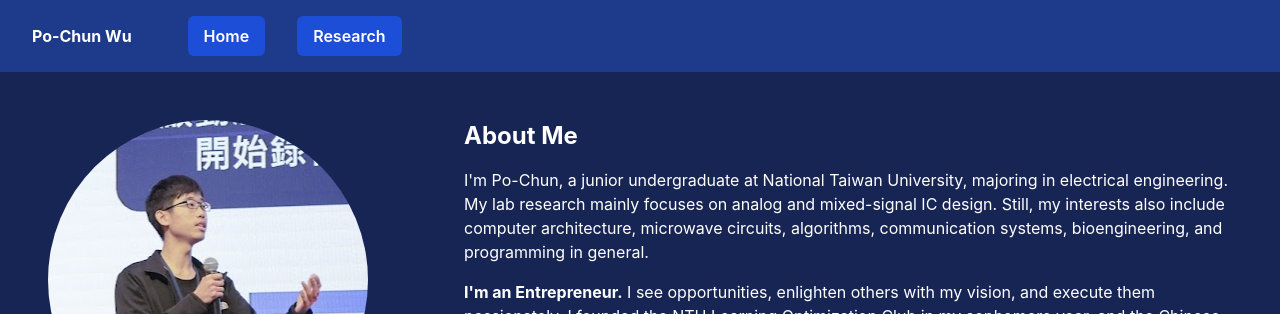
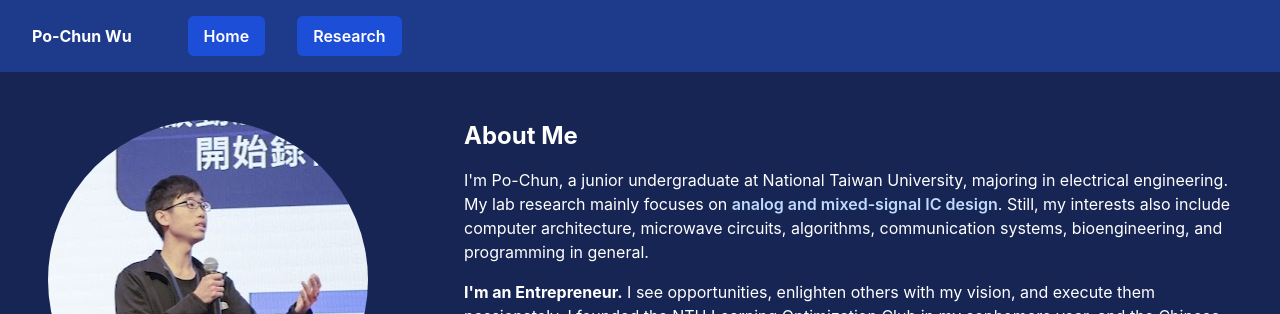
Before and after one commit to pcwu2022/pcwu2022.github.io, a React (Create React App) app: page / in a window 1280 px wide. Shown: the top 314 px of the page. Built offline with nearby package versions, Linux system fonts and the light colour scheme.

Commit message:
added innerlink

```diff
--- a/src/components/Display.tsx
+++ b/src/components/Display.tsx
@@ -1,6 +1,7 @@
 import React from 'react'
 
 const Display = (props: {
+  id: string,
   title: string,
   supporting: Array<string>,
   images: Array<[string, string]>,
@@ -8,7 +9,7 @@ const Display = (props: {
 }) => {
   return (
     <div>
-      <div className='inline-block w-1/3 xl:w-2/12 align-top'>
+      <div className='inline-block w-1/3 xl:w-2/12 align-top' id={props.id}>
         {props.images.map((el) => <>
           <img src={el[0]} alt={el[1]} className='w-full'/>
         </>)}
--- /dev/null
+++ b/src/components/InnerLink.tsx
@@ -0,0 +1,15 @@
+import React from 'react'
+import { Link } from 'react-router-dom'
+
+const InnerLink = (props: {
+    to: string,
+    children: JSX.Element | string | null
+}) => {
+  return (
+    <span className='text-blue-200 font-semibold hover:underline'>
+      <Link to={props.to}>{props.children}</Link>
+    </span>
+  )
+}
+
+export default InnerLink
--- a/src/pages/Homepage.tsx
+++ b/src/pages/Homepage.tsx
@@ -1,6 +1,7 @@
 import React from 'react'
 import { Link } from 'react-router-dom'
 import Links from '../components/Links'
+import InnerLink from '../components/InnerLink'
 
 const Homepage = () => {
   return (
@@ -49,7 +50,7 @@ const Homepage = () => {
         </div>
         <div className='inline-block align-top w-2/3 p-8'>
           <div className='text-2xl font-bold mb-4'>About Me</div>
-          <div className='mb-4' id='introduction'>I'm Po-Chun, a junior undergraduate at National Taiwan University, majoring in electrical engineering. My lab research mainly focuses on analog and mixed-signal IC design. Still, my interests also include computer architecture, microwave circuits, algorithms, communication systems, bioengineering, and programming in general.</div>
+          <div className='mb-4' id='introduction'>I'm Po-Chun, a junior undergraduate at National Taiwan University, majoring in electrical engineering. My lab research mainly focuses on <InnerLink to="/research#analog">analog and mixed-signal IC design</InnerLink>. Still, my interests also include computer architecture, microwave circuits, algorithms, communication systems, bioengineering, and programming in general.</div>
           <div className='mb-4' id='entrepreneur'><b>I'm an Entrepreneur.</b> I see opportunities, enlighten others with my vision, and execute them passionately. I founded the NTU Learning Optimization Club in my sophomore year, and the Chinese Chess Association in high school. I'm the initiator of a two-year-long project to create an online replica of the NTUEE Makerspace. I'm also the current CEO of NTU Pair, an online dating app startup, and a team leader in the creative and entrepreneurial program.</div>
           <div className='mb-4' id='leader'><b>I'm a Leader.</b> I value cooperation, teamwork, and culture. I  planned and executed over 25 lectures and activities throughout my one year of service in the student association. Additionally, I mentored my freshmen groupmates, equipping them with the skills necessary to excel in their future leadership roles. I've also led a team of 20 people to teach high-school students maker skills in the NTUEE summer camp.</div>
           <div className='mb-4' id='maker'><b>I'm a Maker.</b> I see problems, use my knowledge as a toolbox, and solve them. For hardware, I designed and built a programmable glowing bike, the props for the NTUEE Light Dance, and an AR device for motorists to navigate around the city, for which we won the best maker award in the annual MakeNTU competition. For software, I created a random restaurant selector for NTU students, some JavaScript solitaire games, and an online hospital simulation system for SLEK, a medical student organization.</div>
--- a/src/pages/Research.tsx
+++ b/src/pages/Research.tsx
@@ -10,6 +10,7 @@ const Research = () => {
         <div className='p-8'>
           <div className='text-2xl font-bold mb-4'>Research</div>
           <Display
+            id="analog"
             title="SAR ADC, PLL, and SerDes Design"
             supporting={[
               "High-Speed Circuit Lab, Fall, 2024, In progress",
@@ -27,6 +28,7 @@ const Research = () => {
             </>
           </Display>
           <Display
+            id="mos2"
             title="Separation and Transfer of Monolayer Molybdenum Disulfide"
             supporting={[
               "National Synchrotron Radiation Research Center, Spring, 2021",
```
